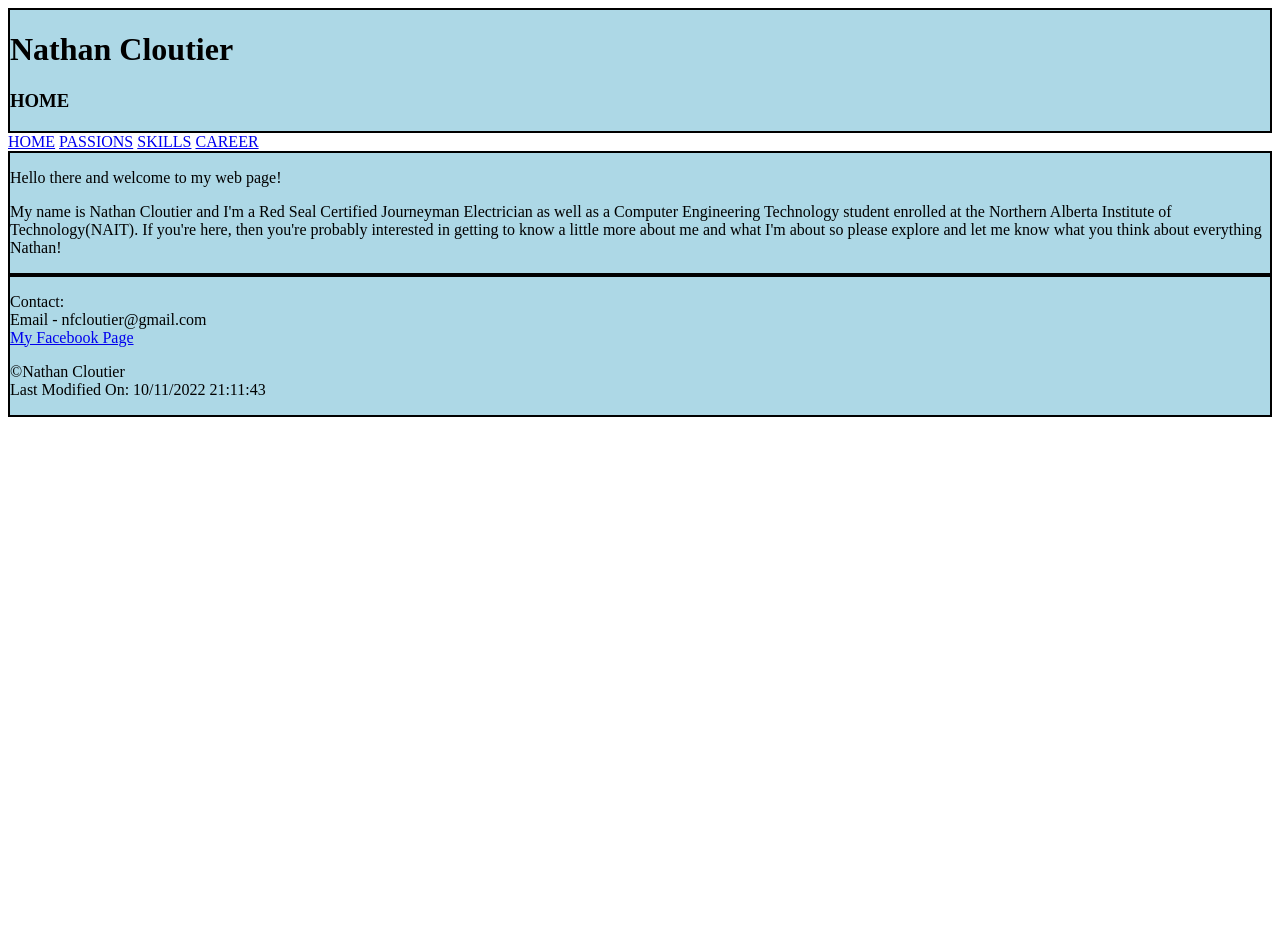
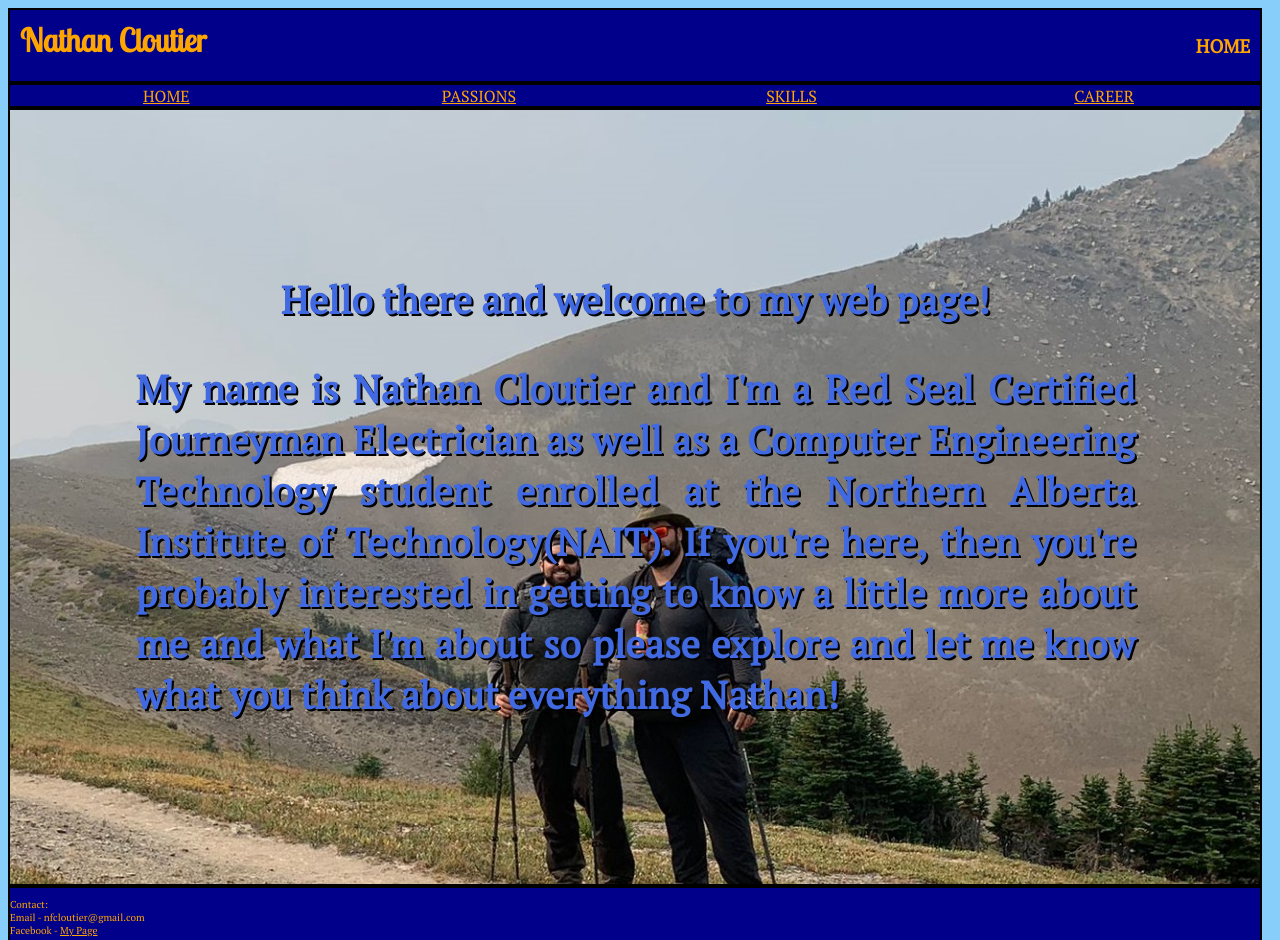
Before and after one commit to nfcloutier/nfcloutier.github.io, a plain HTML site: page index.html in a window 1280 px wide. Shown: the top 940 px of the page. Before the commit the page ends 800 px from the top, so only its background shows below. Drawn offline with Linux system fonts and the light colour scheme.

Commit message:
Home Page changes

```diff
--- a/css/style.css
+++ b/css/style.css
@@ -1,8 +1,106 @@
 /* External style sheet for all pages of Nathan Cloutier's personal website.*/
 
+@import url('https://fonts.googleapis.com/css2?family=Concert+One&family=Lobster+Two&family=PT+Serif&display=swap');
+/*
+    font-family: 'Concert One', cursive;
+    font-family: 'Lobster Two', cursive;
+    font-family: 'PT Serif', serif;
+*/
+
 /*#region Mobile*/
+
+html{
+    width:100%;
+    height:100%;
+}
+
+body{
+    width:98%;
+    height:98%;
+    display:grid;
+    grid-template-rows: 150px 25px 1fr 100px;
+    grid-template-columns: 1fr;
+    background-color: lightskyblue;
+    color:orange;
+    font-family: 'PT Serif', serif;
+}
+
+a{
+    color:orange;
+}
+
 .container{
-    background-color: lightblue;
+    background-color: darkblue;
     border: solid 2px black;
 }
+
+#header{
+    grid-area: 1/1/2/2;
+    text-align:center;
+    padding:10px;
+}
+#header>h1{
+    font-family: 'Concert One', cursive;
+    font-family: 'Lobster Two', cursive;
+}
+
+#nav{
+    grid-area: 2/1/3/2;
+    display:grid;
+    grid-template: 1fr/repeat(4,1fr);
+    text-align:center;
+}
+
+#profile{
+    grid-area: 3/1/4/2;
+    background-image:url(../images/ProfilePic.jpg);
+    background-size: cover;
+    padding:10%;
+}
+#profile>p{
+    text-align: justify;
+    font-size: larger;
+    color:royalblue;
+    font-weight: bold;
+    text-shadow: 2px 2px black;
+}
+#profile>p:nth-child(1){
+    text-align: center;
+}
+
+#footer{
+    grid-area: 4/1/5/2;
+    font-size:x-small;
+}
+#footer>p:nth-child(2){
+    text-align:center;
+}
+
 /*#endregion Mobile*/
+@media screen and (min-width:800px) {
+    body{
+        grid-template-rows: 75px 25px 1fr 100px;
+    }
+    #header{
+        display:grid;
+        grid-template-rows: 1fr;
+        grid-template-columns: repeat(2,1fr);
+    }
+    #header>h1{
+        grid-area: 1/1/2/2;
+        display:flex;
+        justify-content: start;
+        margin:0px;
+    }
+    #header>h3{
+        grid-area: 1/2/2/3;
+        display:flex;
+        justify-content: end;
+        align-items: center;
+        text-align: right;
+        margin: 0px;
+    }
+    #profile{
+        font-size:xx-large;
+    }
+}
--- a/index.html
+++ b/index.html
@@ -10,12 +10,12 @@
 
 <body>
 
-    <header class="container">
-        <h1>Nathan Cloutier</h1>
-        <h3>HOME</h3>
+    <header class="container" id="header">
+            <h1>Nathan Cloutier</h1>
+            <h3>HOME</h3>
     </header>
 
-    <nav class="Nav">
+    <nav class="container" id="nav">
 
         <a href="index.html">HOME</a>
         <a href="passions.html">PASSIONS</a>
@@ -24,19 +24,19 @@
 
     </nav>
 
-    <main class="container">
+    <main class="container" id="profile">
 
         <p>Hello there and welcome to my web page!</p>
         <p>My name is Nathan Cloutier and I'm a Red Seal Certified Journeyman Electrician as well as a Computer Engineering Technology student enrolled at the Northern Alberta Institute of Technology(NAIT). If you're here, then you're probably interested in getting to know a little more about me and what I'm about so please explore and let me know what you think about everything Nathan!</p>
 
     </main>
 
-    <footer class="container">
+    <footer class="container" id="footer">
 
         <p>
             Contact:<br>
             Email - nfcloutier@gmail.com<br>
-            <a href="https://www.facebook.com/nathan.cloutier.9"> My Facebook Page</a>
+            Facebook - <a href="https://www.facebook.com/nathan.cloutier.9"> My Page</a>
         </p>
 
         <p>
```
Also changed, not shown: images/ProfilePic.jpg (added).
